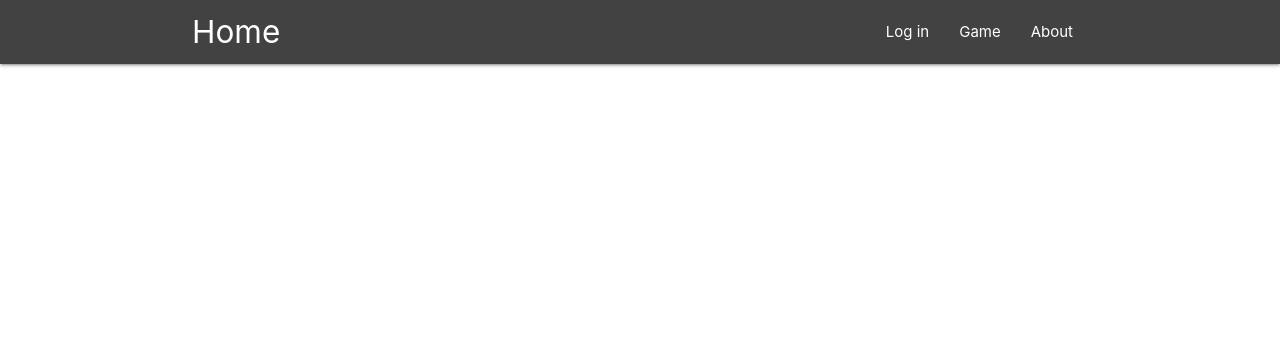
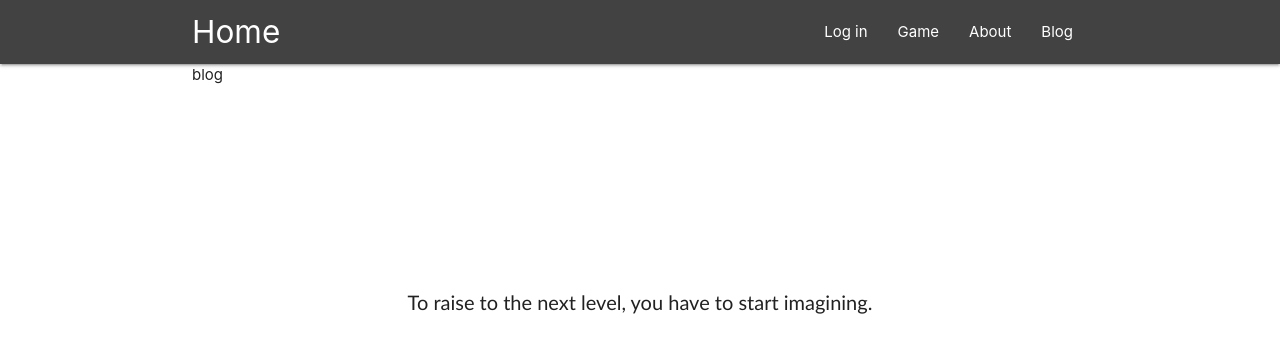
Before and after one commit to LandingHeart/web, a React (Create React App) app: page /Blog in a window 1280 px wide. Shown: the top 352 px of the page. Built offline with nearby package versions, Linux system fonts and the light colour scheme.

Commit message:
new files

```diff
--- a/src/App.js
+++ b/src/App.js
@@ -1,7 +1,7 @@
 import React, { Component } from 'react';
 import Navbar from './Components/Navbar';
 import Routes from './Components/Routes';
-
+import Design from './Components/Design';
 class App extends Component {
   render() {
 
@@ -9,7 +9,7 @@ class App extends Component {
       <div className = "app">
       <Navbar />
       <Routes />
-
+      <Design />
       </div>
     )
   }
--- /dev/null
+++ b/src/Components/Blog.js
@@ -0,0 +1,13 @@
+import React from 'react';
+
+const Blog = () => {
+    return (
+        <div className = "container">
+        <div className="app">
+            blog
+        </div>
+        </div>
+    )
+}
+
+export default Blog;
--- a/src/Components/Design.js
+++ b/src/Components/Design.js
@@ -1,7 +1,19 @@
 import React from 'react';
+import '../design.css'
 const Desgin = () =>{
-    <div>
+    return(
+        <div className ="app-contianer">
+            <body>
+            <div>
+                <p className = "p-quote">
+                    To raise to the next level, you have to start imagining.
+                </p>
+                </div>
+                <div className="img-contianer">
 
-    </div>
+                </div>
+            </body>
+        </div>
+    )
 }
 export default Desgin;
--- a/src/Components/Navbar.js
+++ b/src/Components/Navbar.js
@@ -12,6 +12,7 @@ const Navbar = () =>{
                 <li><Link to='/signin'>Log in</Link></li>
                 <li><Link to='/games'>Game</Link></li>
                 <li><Link to='/about'>About</Link></li>
+                <li><Link to='/blog'>Blog</Link></li>
             </ul>
             </div>
 
--- a/src/Components/Routes.js
+++ b/src/Components/Routes.js
@@ -3,6 +3,7 @@ import { Route, Switch} from 'react-router-dom';
 import About from './About';
 import SignIn from './SignIn';
 import games from './Games';
+import Blog from './Blog';
 const Routes = () =>{
         return(
 
@@ -11,6 +12,7 @@ const Routes = () =>{
             <Route exact path = '/SignIn' component ={SignIn}></Route>
             <Route path = '/Games' component ={games}></Route>
             <Route path = '/About' component ={About}></Route>
+            <Route path = '/Blog' component ={Blog}></Route>
 
             </Switch>
             </div>
--- a/src/design.css
+++ b/src/design.css
@@ -0,0 +1,8 @@
+
+.p-quote{
+    margin-top: 200px;
+    font-size: 20px;
+    font-family: 'Gill Sans', 'Gill Sans MT', Calibri, 'Trebuchet MS', sans-serif;
+    text-align: center;
+
+}
```
